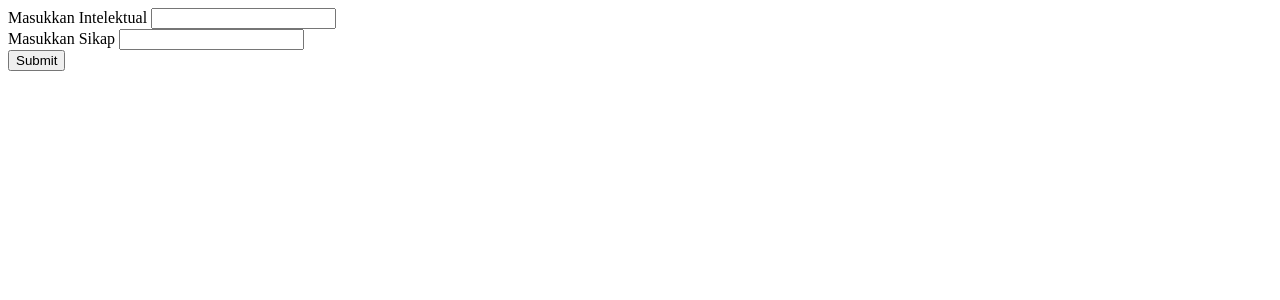
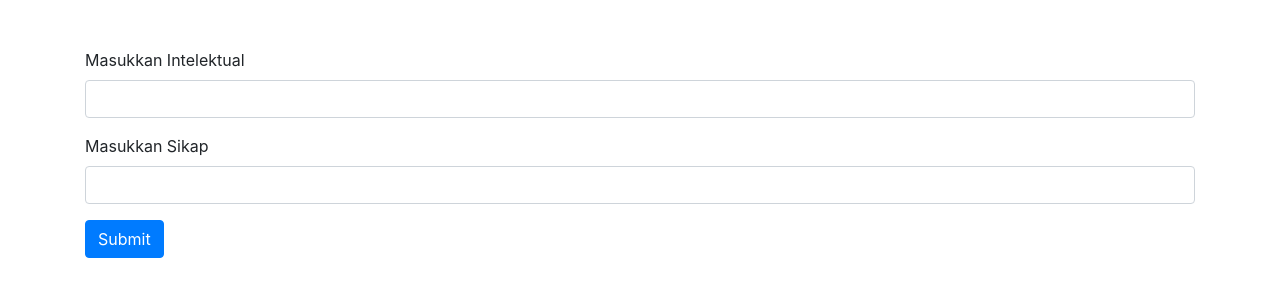
Before and after one commit to rrayhka/sistem_informasi, a PHP site: page /fuzzy.php in a window 1280 px wide. Shown: the top 300 px of the page. Run offline with PHP 8.4, Linux system fonts and the light colour scheme.

Commit message:
"update"

```diff
--- a/fuzzy.php
+++ b/fuzzy.php
@@ -1,21 +1,29 @@
-
 <!DOCTYPE html>
 <html lang="en">
 <head>
     <meta charset="UTF-8">
     <meta name="viewport" content="width=device-width, initial-scale=1.0">
     <title>Document</title>
+    <link href="https://stackpath.bootstrapcdn.com/bootstrap/4.5.2/css/bootstrap.min.css" rel="stylesheet">
 </head>
 <body>
+    <div class="container mt-5">
         <form method="post">
+            <div class="form-group">
                 <label for="intelektual">Masukkan Intelektual</label>
-            <input type="text" name="intelektual"><br>
+                <input type="text" name="intelektual" class="form-control">
+            </div>
+            <div class="form-group">
                 <label for="sikap">Masukkan Sikap</label>
-            <input type="text" name="sikap"><br>
-            <button type="submit" name="submit">Submit</button>
+                <input type="text" name="sikap" class="form-control">
+            </div>
+            <button type="submit" name="submit" class="btn btn-primary">Submit</button>
         </form>
+    </div>
+    <script src="https://stackpath.bootstrapcdn.com/bootstrap/4.5.2/js/bootstrap.min.js"></script>
 </body>
 </html>
+
 
 <?php
     function buruk($x, $a, $b){
@@ -50,6 +58,20 @@
         }
     }
 
+    function teladanBaik($a, $b, $z){
+        return (($b - $a) * $z) + $a;
+    }
+
+    function teladanBuruk($a, $b, $z){
+        return abs((($b - $a) * $z) - $b);
+    }
+
+    function teladanSedang($a, $b, $c, $z){
+        $kiri = (($b - $a) * $z) + $a;
+        $kanan = abs((($c - $b) * $z) - $c);
+        return min($kiri, $kanan);
+    }
+
     if(isset($_POST['submit'])){
         $intelektual = $_POST['intelektual'];
         $sikap = $_POST['sikap'];
@@ -79,6 +101,8 @@
         echo "menemukan nilai sikap : <br>";
         var_dump($arrSikap);
         echo "<br>";
+
+
 
 ////////////////////////////////////////////////////////////////////////////////////////////////////////////
         // mencari aturan-aturan fuzzy
@@ -145,7 +169,24 @@
         echo "Menemukan aturan fuzzy untuk variabel intelektual dan sikap: <br>";
         var_dump($arrTeladans);
 
+        $a_predicates = [];
+        // mencari a-predicate i
+        for($i = 0; $i < $jumlah_intelektual; $i++){
+            for($j = 0; $j < $jumlah_sikap; $j++){
+                $a_predicate_i = min($nonZeroValuesIntelektual[$i], $nonZeroValuesSikap[$j]);
 
+                $a_predicates[] = $a_predicate_i;
+            }
+        }
+        // var_dump($a_predicates);
+        // foreach($a_predicates as $key){
+            //     echo "teladan buruk : " . $teladan_buruk . "<br>";
+            // }
+
+        $teladan_baik = teladanBaik(30, 35, 0.5);
+        echo "teladan baik : " . $teladan_baik . "<br>";
+        $teladan_buruk = teladanBuruk(15, 25, 0.7);
+        echo "teladanBuruk : " . $teladan_buruk . "<br>";
 
 
 
```
Lines whose indentation alone changed are shown as unchanged.
